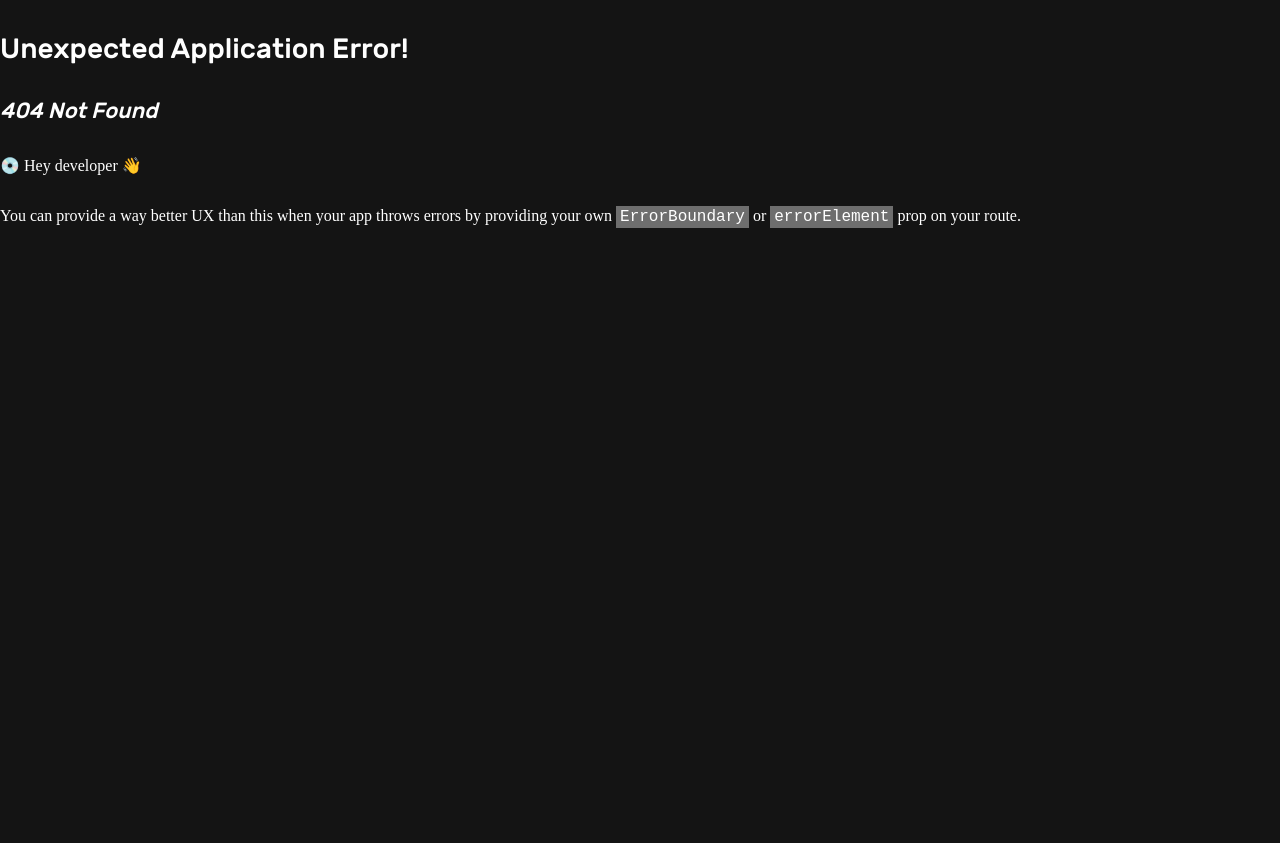
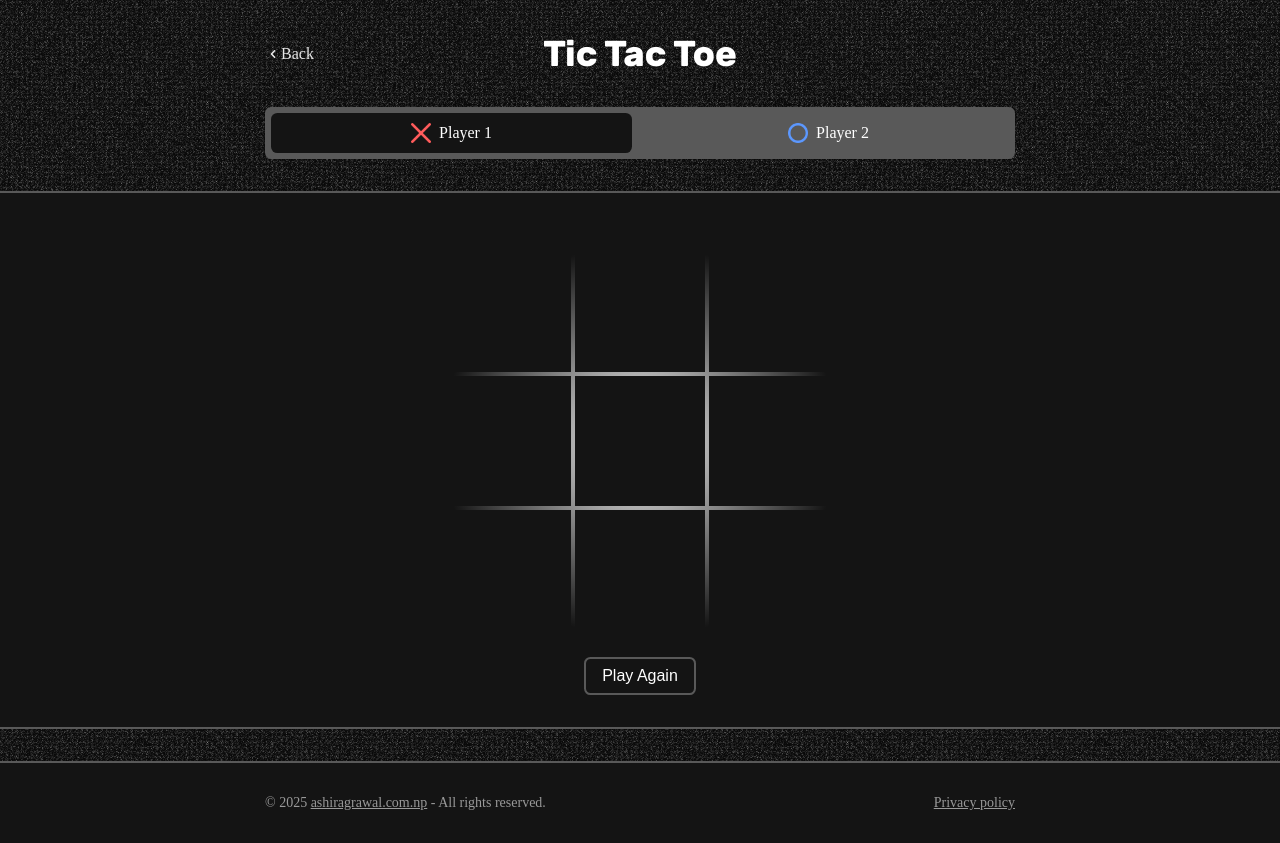
Before and after one commit to AshirAg/ashirs-portfolio, a React (Vite) app in the folder frontend/: page /game/tic-tac-toe in a window 1280 px wide. Before the commit this address had no page. Before the commit the page ends 800 px from the top, so only its background shows below. Built offline with nearby package versions, Linux system fonts and the light colour scheme; a web font is replaced by a local one.

Commit message:
Updated games - Aug 21, THU

```diff
--- a/frontend/index.html
+++ b/frontend/index.html
@@ -7,9 +7,6 @@
     <meta name="description" content="Ashir Agrawal – Full-stack Web Developer crafting clean, modern, and functional websites. Experienced in building responsive web apps, optimizing performance, and delivering seamless user experiences. Get your dream project started today!"/>
     <title>Ashir Agrawal</title>
 
-    <!-- preload -->
-    <link fetchPriority="high" rel="preload" as="image" href="/images/profile-image.webp" type="image/webp" />
-
   </head>
   <body>
     <div id="root"></div>
--- a/frontend/src/games/tickTacToe/TickTacToe.jsx
+++ b/frontend/src/games/tickTacToe/TickTacToe.jsx
@@ -106,7 +106,7 @@ const TickTacToe = () => {
                         <HiChevronLeft />
                         Back
                     </Link>
-                    <h1>Tick Tac Toe</h1>
+                    <h1>Tic Tac Toe</h1>
                     <Link className={styles.hide}>
                         <HiChevronLeft />
                         Back
--- a/frontend/src/games/tickTacToe/TickTacToe.module.css
+++ b/frontend/src/games/tickTacToe/TickTacToe.module.css
@@ -35,7 +35,7 @@
     align-items: center;
     height: 100%;
     width: 100%;
-    background-color: #141414;
+    background-color: var(--bg-primary);
 }
 .cells.win_cells img{
     transform: scale(1.75);
@@ -62,6 +62,10 @@
     display: flex;
     justify-content: space-between;
     align-items: center;
+    color: var(--text-secondary);
+}
+.title a:hover{
+    color: var(--text-primary);
 }
 .title a.hide{
     visibility: hidden;
@@ -73,11 +77,11 @@
     align-items: center;
     justify-content: space-between;
     gap: 1rem;
-    border: 2px solid #595959;
+    border: var(--border-width) solid var(--border-primary);
     border-radius: 0.4rem;
     padding: 0.25rem;
     margin-top: var(--spacing-xl);
-    background-color: #595959;
+    background-color: var(--bg-hover);
 }
 .dashboard .player{
     flex: 1;
@@ -90,11 +94,11 @@
     border: 2px solid transparent;
 }
 .dashboard .player.turn{
-    background-color: #141414;
+    background-color: var(--bg-primary);
 
 }
 .dashboard .player.won{
-    border-color: #ffffff;
+    border-color: var(--accent-primary);
 
 }
 .dashboard .player{
--- a/frontend/src/pages/Games.jsx
+++ b/frontend/src/pages/Games.jsx
@@ -9,8 +9,8 @@ function Games() {
         {
             tag_name: "Multi Player",
             image: tickTacToe,
-            game_name: "Tick Tac Toe",
-            href: "/games/tick-tac-toe",
+            game_name: "Tic Tac Toe",
+            href: "/game/tic-tac-toe",
         },
     ]
 
```
Also changed, not shown: frontend/src/App.jsx (+4 -4 lines).
